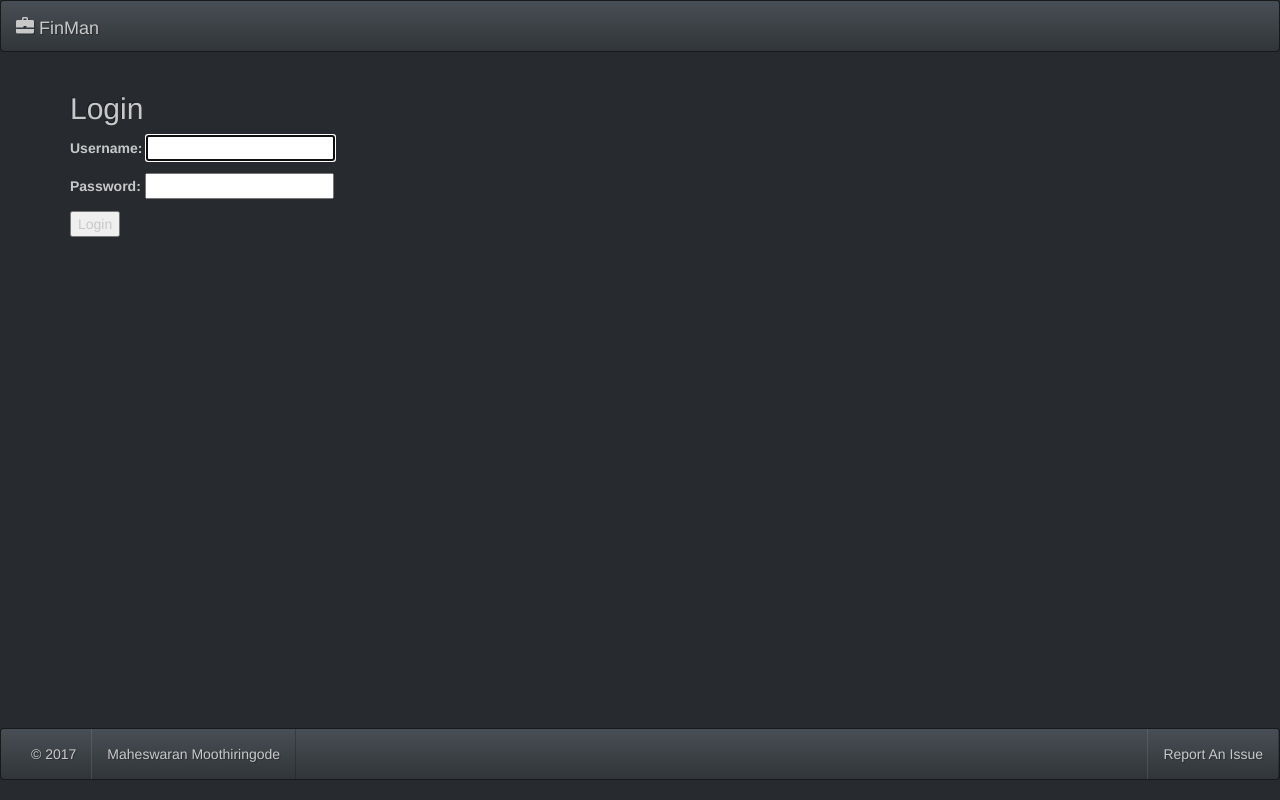
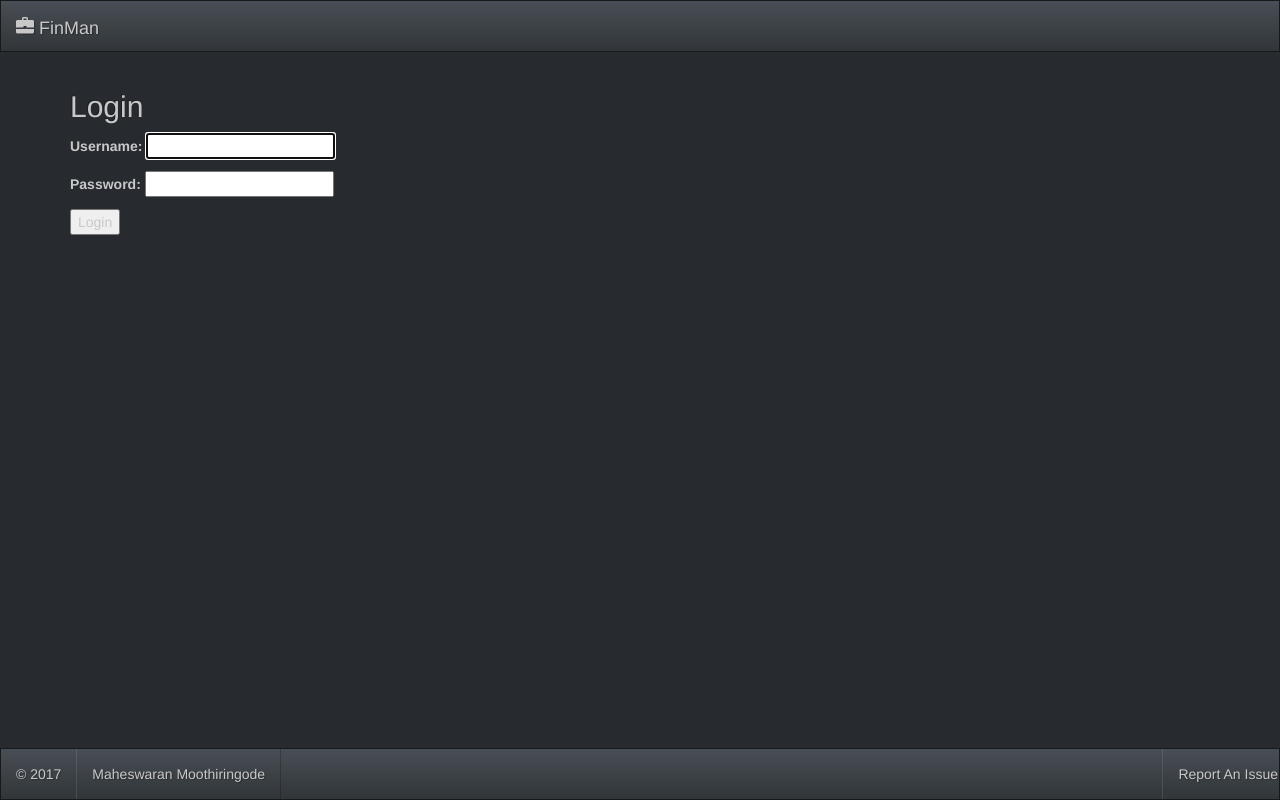
Before and after one commit to maheswaranm/finman, a Django app: page /login in a window 1280 px wide. Run offline with Django 3.2, Linux system fonts and the light colour scheme; some libraries are stand-ins or nearby versions.

Commit message:
fixed header and footer + styling home

```diff
--- a/finmancore/templates/base.html
+++ b/finmancore/templates/base.html
@@ -10,6 +10,9 @@
     <!-- Bootswatch Slate theme CSS -->
     <link rel="stylesheet" href="/static/css/bootstrap.css">
 
+    <!-- Site CSS -->
+    <link rel="stylesheet" href="/static/css/styles.css">
+
     <!-- jQuery (necessary for Bootstrap's JavaScript plugins) -->
     <script src="https://ajax.googleapis.com/ajax/libs/jquery/1.12.4/jquery.min.js"></script>
     <!-- Latest compiled and minified JavaScript -->
@@ -21,7 +24,6 @@
     <div class="wrapper container">
       {% block content %} {% endblock %}
     </div>
-
     {% include "footer.html" %}
   </body>
 </html>
--- a/finmancore/templates/footer.html
+++ b/finmancore/templates/footer.html
@@ -1,7 +1,5 @@
 <!-- hide on mobile/tablet -->
-<div style="position:fixed;bottom:0;width:100%;">
-    <nav class="navbar navbar-default hidden-xs hidden-sm">
-        <div class="container-fluid">
+<nav class="navbar navbar-default navbar-fixed-bottom hidden-xs hidden-sm">
         <ul class="nav navbar-nav">
             <li>
                 <p class="navbar-text">
@@ -17,6 +15,4 @@
                 <a href="https://github.com/maheswaranm/finman/issues/new" target="_blank">Report An Issue</a>
             </li>
         </ul>
-        </div>
 </nav>
-</div>
--- a/finmancore/templates/header.html
+++ b/finmancore/templates/header.html
@@ -1,4 +1,4 @@
-<nav class="navbar navbar-default">
+<nav class="navbar navbar-default navbar-fixed-top">
   <div class="container-fluid">
     <!-- Navigation for mobile -->
     <div class="navbar-header">
--- /dev/null
+++ b/static/css/styles.css
@@ -0,0 +1,4 @@
+body {
+  padding-bottom: 70px;
+  padding-top: 70px;
+}
```
Also changed, not shown: finmancore/templates/home.html (+37 -14 lines). Lines whose indentation alone changed are shown as unchanged.
